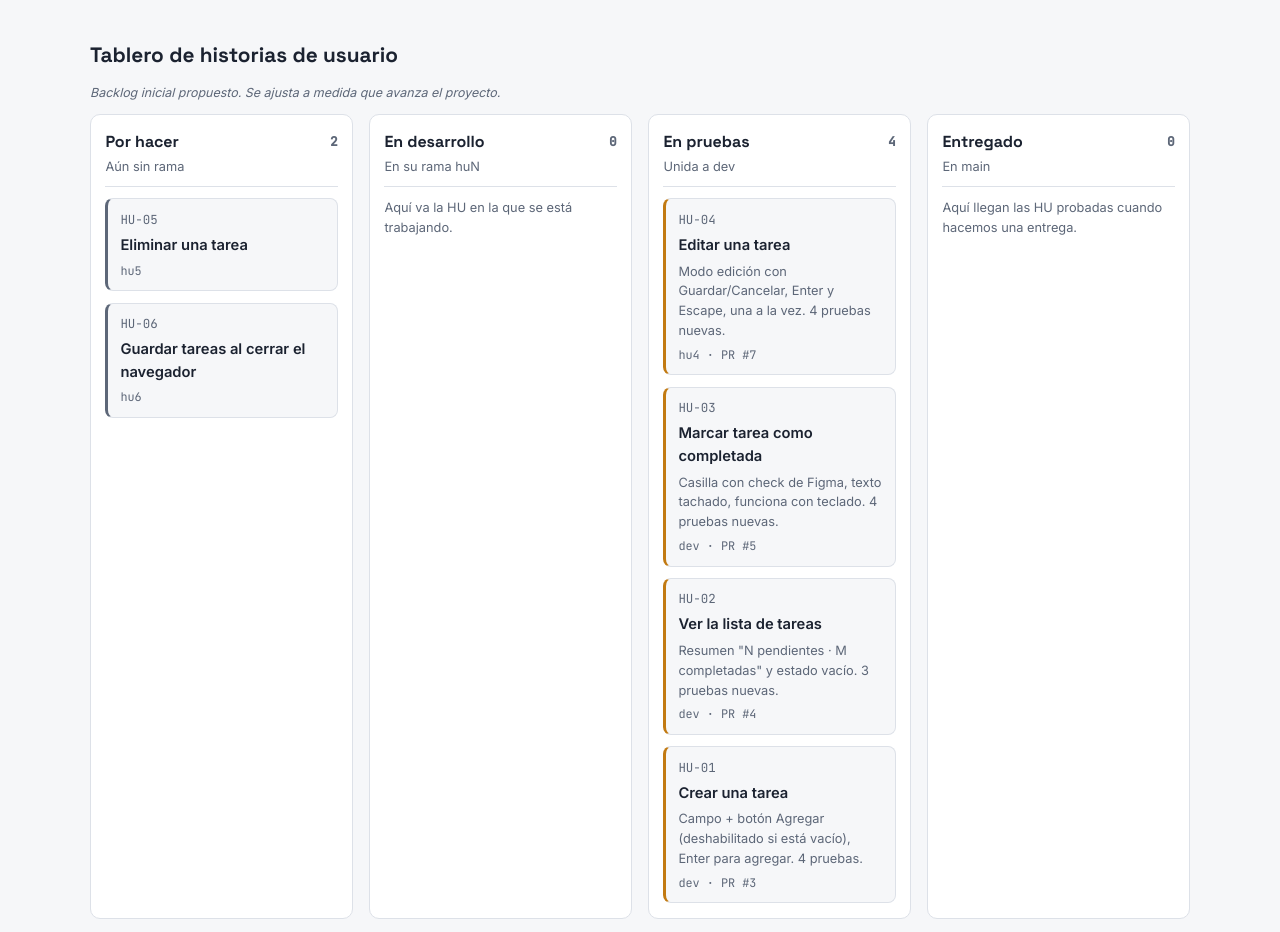
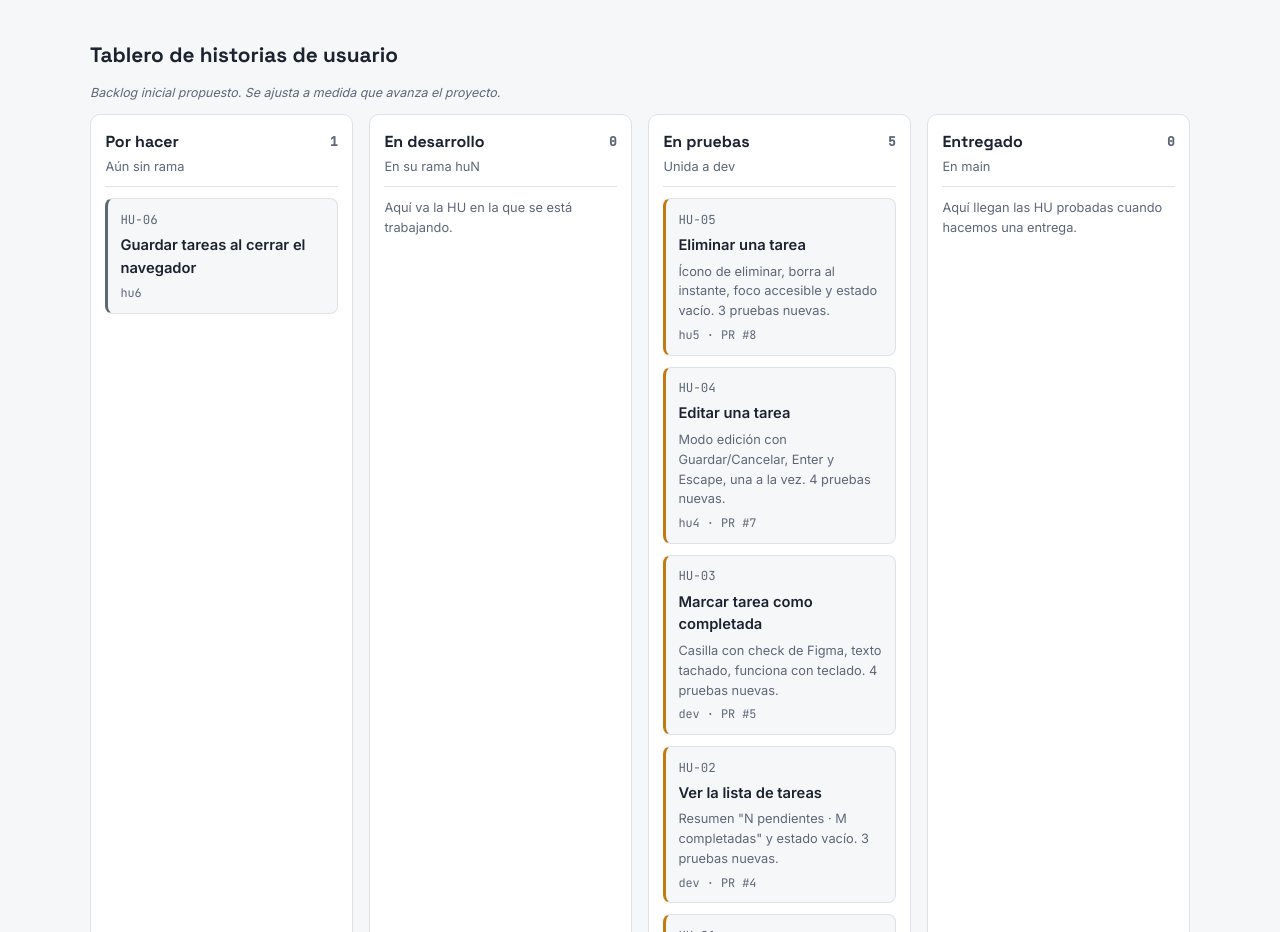
Before and after one commit to Kevin-Stiven-Lopez-Amaya404/docs-lista-tareas, a plain HTML site: page index.html in a window 1280 px wide. Shown: the part 847-1779 px from the top of the page. Drawn offline with Linux system fonts and the light colour scheme.

Commit message:
HU-05: En pruebas con resumen de implementación
Co-Authored-By: Claude Opus 5.5 <noreply@anthropic.com>

```diff
--- a/index.html
+++ b/index.html
@@ -139,8 +139,7 @@ a.card:hover, a.card:focus-visible { border-color: var(--feature); outline: none
     <p class="example" style="margin-bottom:.75rem">Backlog inicial propuesto. Se ajusta a medida que avanza el proyecto.</p>
     <div class="board">
       <div class="col">
-        <div class="col-head"><h3>Por hacer <span class="count">2</span></h3><span class="where">Aún sin rama</span></div>
-        <a class="card" href="https://github.com/Kevin-Stiven-Lopez-Amaya404/docs-lista-tareas/blob/dev/hu/HU-05-eliminar-tarea.md"><span class="id">HU-05</span><span class="name">Eliminar una tarea</span><span class="br">hu5</span></a>
+        <div class="col-head"><h3>Por hacer <span class="count">1</span></h3><span class="where">Aún sin rama</span></div>
         <a class="card" href="https://github.com/Kevin-Stiven-Lopez-Amaya404/docs-lista-tareas/blob/dev/hu/HU-06-guardar-tareas.md"><span class="id">HU-06</span><span class="name">Guardar tareas al cerrar el navegador</span><span class="br">hu6</span></a>
       </div>
       <div class="col">
@@ -148,7 +147,8 @@ a.card:hover, a.card:focus-visible { border-color: var(--feature); outline: none
         <p class="where">Aquí va la HU en la que se está trabajando.</p>
       </div>
       <div class="col">
-        <div class="col-head"><h3>En pruebas <span class="count">4</span></h3><span class="where">Unida a dev</span></div>
+        <div class="col-head"><h3>En pruebas <span class="count">5</span></h3><span class="where">Unida a dev</span></div>
+        <a class="card c-dev" href="https://github.com/Kevin-Stiven-Lopez-Amaya404/docs-lista-tareas/blob/dev/hu/HU-05-eliminar-tarea.md"><span class="id">HU-05</span><span class="name">Eliminar una tarea</span><span class="resumen">Ícono de eliminar, borra al instante, foco accesible y estado vacío. 3 pruebas nuevas.</span><span class="br">hu5 · PR #8</span></a>
         <a class="card c-dev" href="https://github.com/Kevin-Stiven-Lopez-Amaya404/docs-lista-tareas/blob/dev/hu/HU-04-editar-tarea.md"><span class="id">HU-04</span><span class="name">Editar una tarea</span><span class="resumen">Modo edición con Guardar/Cancelar, Enter y Escape, una a la vez. 4 pruebas nuevas.</span><span class="br">hu4 · PR #7</span></a>
         <a class="card c-dev" href="https://github.com/Kevin-Stiven-Lopez-Amaya404/docs-lista-tareas/blob/dev/hu/HU-03-completar-tarea.md"><span class="id">HU-03</span><span class="name">Marcar tarea como completada</span><span class="resumen">Casilla con check de Figma, texto tachado, funciona con teclado. 4 pruebas nuevas.</span><span class="br">dev · PR #5</span></a>
         <a class="card c-dev" href="https://github.com/Kevin-Stiven-Lopez-Amaya404/docs-lista-tareas/blob/dev/hu/HU-02-ver-lista.md"><span class="id">HU-02</span><span class="name">Ver la lista de tareas</span><span class="resumen">Resumen "N pendientes · M completadas" y estado vacío. 3 pruebas nuevas.</span><span class="br">dev · PR #4</span></a>
```
Also changed, not shown: 1 other file.
